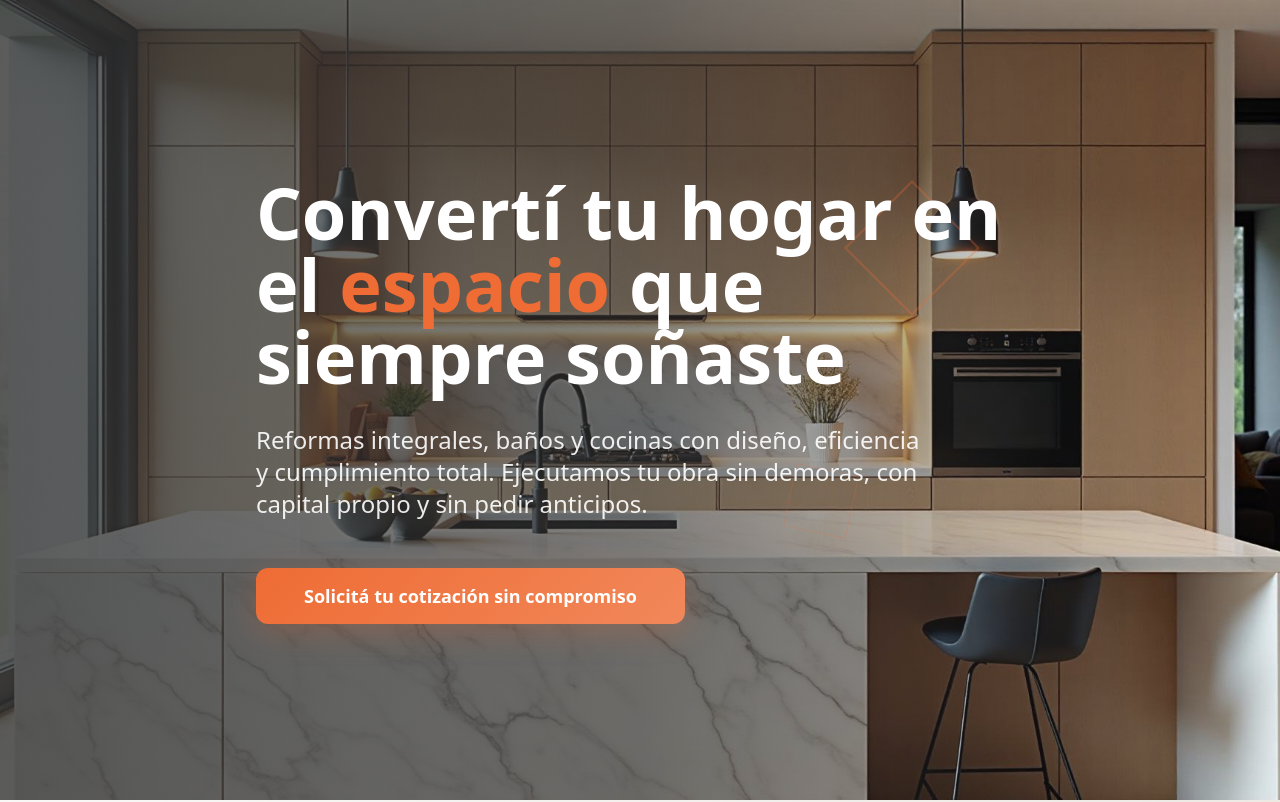
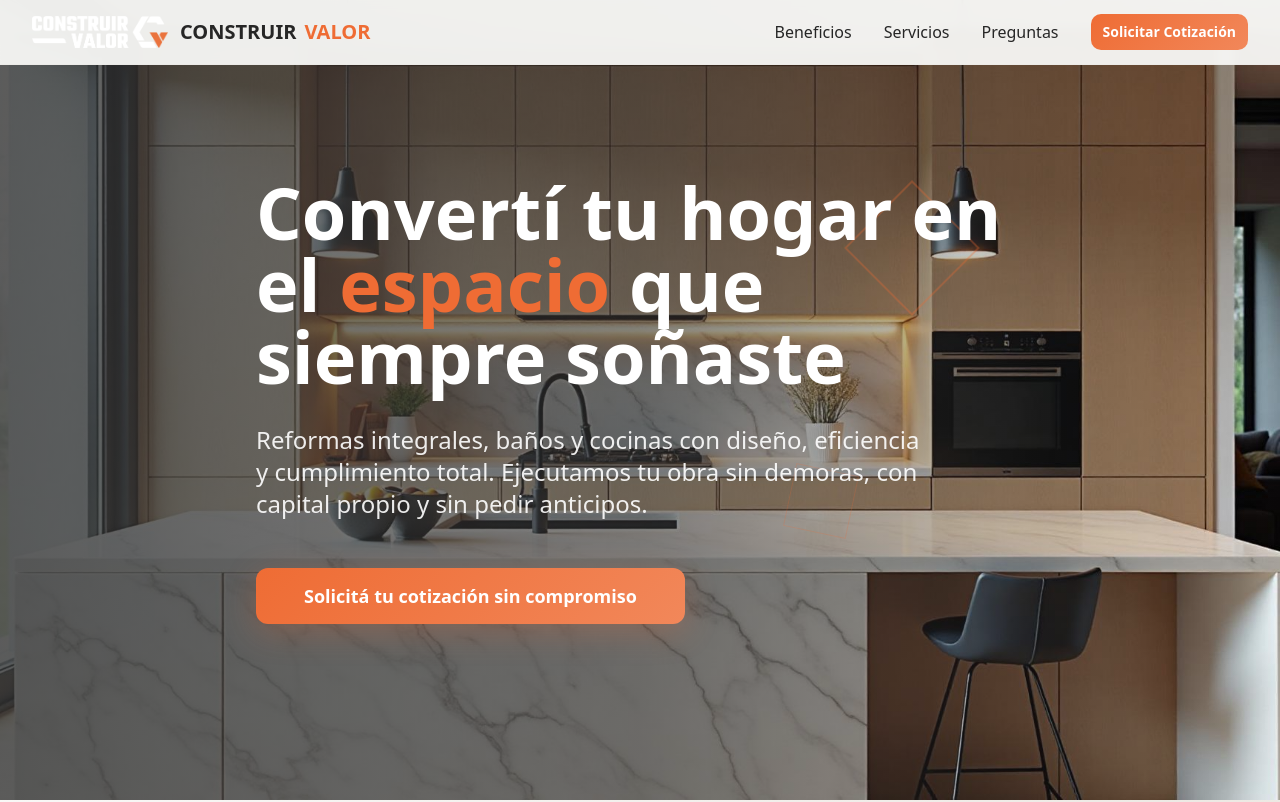
Before and after one commit to Domarez/cv-casas-reformas, a React (Vite) app: page / in a window 1280 px wide. Shown: the top 802 px of the page. Built offline with nearby package versions, Linux system fonts and the light colour scheme.

Commit message:
Add navigation menu and footer logo
Add a navigation menu with sections for benefits, services, and questions, along with a "get a quote" button. The menu will feature a hamburger icon for mobile view. The company logo has also been added to the menu and footer.

```diff
--- a/src/components/Benefits.tsx
+++ b/src/components/Benefits.tsx
@@ -22,7 +22,7 @@ const Benefits = () => {
   ];
 
   return (
-    <section className="py-24 bg-background">
+    <section id="benefits" className="py-24 bg-background">
       <div className="max-w-7xl mx-auto px-6 lg:px-8">
         <div className="text-center mb-16">
           <h2 className="text-4xl lg:text-5xl font-bold text-foreground mb-6">
--- a/src/components/FAQ.tsx
+++ b/src/components/FAQ.tsx
@@ -22,7 +22,7 @@ const FAQ = () => {
   ];
 
   return (
-    <section className="py-24 bg-background">
+    <section id="faq" className="py-24 bg-background">
       <div className="max-w-4xl mx-auto px-6 lg:px-8">
         <div className="text-center mb-16">
           <h2 className="text-4xl lg:text-5xl font-bold text-foreground mb-6">
--- a/src/components/FinalCTA.tsx
+++ b/src/components/FinalCTA.tsx
@@ -2,7 +2,7 @@ import { Button } from "@/components/ui/button";
 
 const FinalCTA = () => {
   return (
-    <section className="py-24 bg-charcoal text-white relative overflow-hidden">
+    <section id="final-cta" className="py-24 bg-charcoal text-white relative overflow-hidden">
       <div className="absolute inset-0 bg-gradient-to-br from-charcoal to-charcoal/90"></div>
 
       <div className="relative z-10 max-w-4xl mx-auto px-6 lg:px-8 text-center">
--- a/src/components/Footer.tsx
+++ b/src/components/Footer.tsx
@@ -4,6 +4,11 @@ const Footer = () => {
       <div className="max-w-7xl mx-auto px-6 lg:px-8">
         <div className="text-center">
           <div className="flex items-center justify-center mb-4">
+            <img
+              src="/lovable-uploads/9dfa3df1-77dd-468b-b1f4-6ebea06b7b8e.png"
+              alt="Construir Valor"
+              className="h-8 w-auto mr-3"
+            />
             <div className="text-2xl font-bold">
               <span className="text-foreground">CONSTRUIR</span>
               <span className="text-accent ml-2">VALOR</span>
--- /dev/null
+++ b/src/components/Header.tsx
@@ -0,0 +1,114 @@
+import { useState } from "react";
+import { Button } from "@/components/ui/button";
+import { Menu, X } from "lucide-react";
+
+const Header = () => {
+  const [isMenuOpen, setIsMenuOpen] = useState(false);
+
+  const scrollToSection = (id: string) => {
+    const element = document.getElementById(id);
+    if (element) {
+      element.scrollIntoView({ behavior: 'smooth' });
+      setIsMenuOpen(false);
+    }
+  };
+
+  return (
+    <header className="fixed top-0 left-0 right-0 bg-background/95 backdrop-blur-sm border-b border-border/20 z-50">
+      <div className="max-w-7xl mx-auto px-6 lg:px-8">
+        <div className="flex items-center justify-between h-16">
+          {/* Logo */}
+          <div className="flex items-center">
+            <img
+              src="/lovable-uploads/9dfa3df1-77dd-468b-b1f4-6ebea06b7b8e.png"
+              alt="Construir Valor"
+              className="h-8 w-auto"
+            />
+            <div className="ml-3 text-xl font-bold">
+              <span className="text-foreground">CONSTRUIR</span>
+              <span className="text-accent ml-2">VALOR</span>
+            </div>
+          </div>
+
+          {/* Desktop Navigation */}
+          <nav className="hidden md:flex items-center space-x-8">
+            <button
+              onClick={() => scrollToSection('benefits')}
+              className="text-foreground hover:text-accent transition-colors"
+            >
+              Beneficios
+            </button>
+            <button
+              onClick={() => scrollToSection('services')}
+              className="text-foreground hover:text-accent transition-colors"
+            >
+              Servicios
+            </button>
+            <button
+              onClick={() => scrollToSection('faq')}
+              className="text-foreground hover:text-accent transition-colors"
+            >
+              Preguntas
+            </button>
+            <Button
+              variant="cta"
+              size="sm"
+              onClick={() => scrollToSection('final-cta')}
+            >
+              Solicitar Cotización
+            </Button>
+          </nav>
+
+          {/* Mobile Menu Button */}
+          <button
+            className="md:hidden p-2"
+            onClick={() => setIsMenuOpen(!isMenuOpen)}
+            aria-label="Toggle menu"
+          >
+            {isMenuOpen ? (
+              <X className="h-6 w-6 text-foreground" />
+            ) : (
+              <Menu className="h-6 w-6 text-foreground" />
+            )}
+          </button>
+        </div>
+
+        {/* Mobile Navigation */}
+        {isMenuOpen && (
+          <div className="md:hidden py-4 border-t border-border/20">
+            <div className="flex flex-col space-y-4">
+              <button
+                onClick={() => scrollToSection('benefits')}
+                className="text-left text-foreground hover:text-accent transition-colors py-2"
+              >
+                Beneficios
+              </button>
+              <button
+                onClick={() => scrollToSection('services')}
+                className="text-left text-foreground hover:text-accent transition-colors py-2"
+              >
+                Servicios
+              </button>
+              <button
+                onClick={() => scrollToSection('faq')}
+                className="text-left text-foreground hover:text-accent transition-colors py-2"
+              >
+                Preguntas
+              </button>
+              <Button
+                variant="cta"
+                size="sm"
+                onClick={() => scrollToSection('final-cta')}
+                className="self-start"
+              >
+                Solicitar Cotización
+              </Button>
+            </div>
+          </div>
+        )}
+      </div>
+    </header>
+  );
+};
+
+export default Header;
--- a/src/components/Services.tsx
+++ b/src/components/Services.tsx
@@ -29,7 +29,7 @@ const Services = () => {
   ];
 
   return (
-    <section className="py-24 bg-soft-beige/30">
+    <section id="services" className="py-24 bg-soft-beige/30">
       <div className="max-w-7xl mx-auto px-6 lg:px-8">
         <div className="text-center mb-16">
           <h2 className="text-4xl lg:text-5xl font-bold text-foreground mb-6">
--- a/src/pages/Index.tsx
+++ b/src/pages/Index.tsx
@@ -1,3 +1,4 @@
+import Header from "@/components/Header";
 import Hero from "@/components/Hero";
 import ProblemSolution from "@/components/ProblemSolution";
 import Benefits from "@/components/Benefits";
@@ -11,6 +12,7 @@ import Footer from "@/components/Footer";
 const Index = () => {
   return (
     <div className="min-h-screen">
+      <Header />
       <Hero />
       <ProblemSolution />
       <Benefits />
```
Also changed, not shown: public/lovable-uploads/9dfa3df1-77dd-468b-b1f4-6ebea06b7b8e.png (added).
